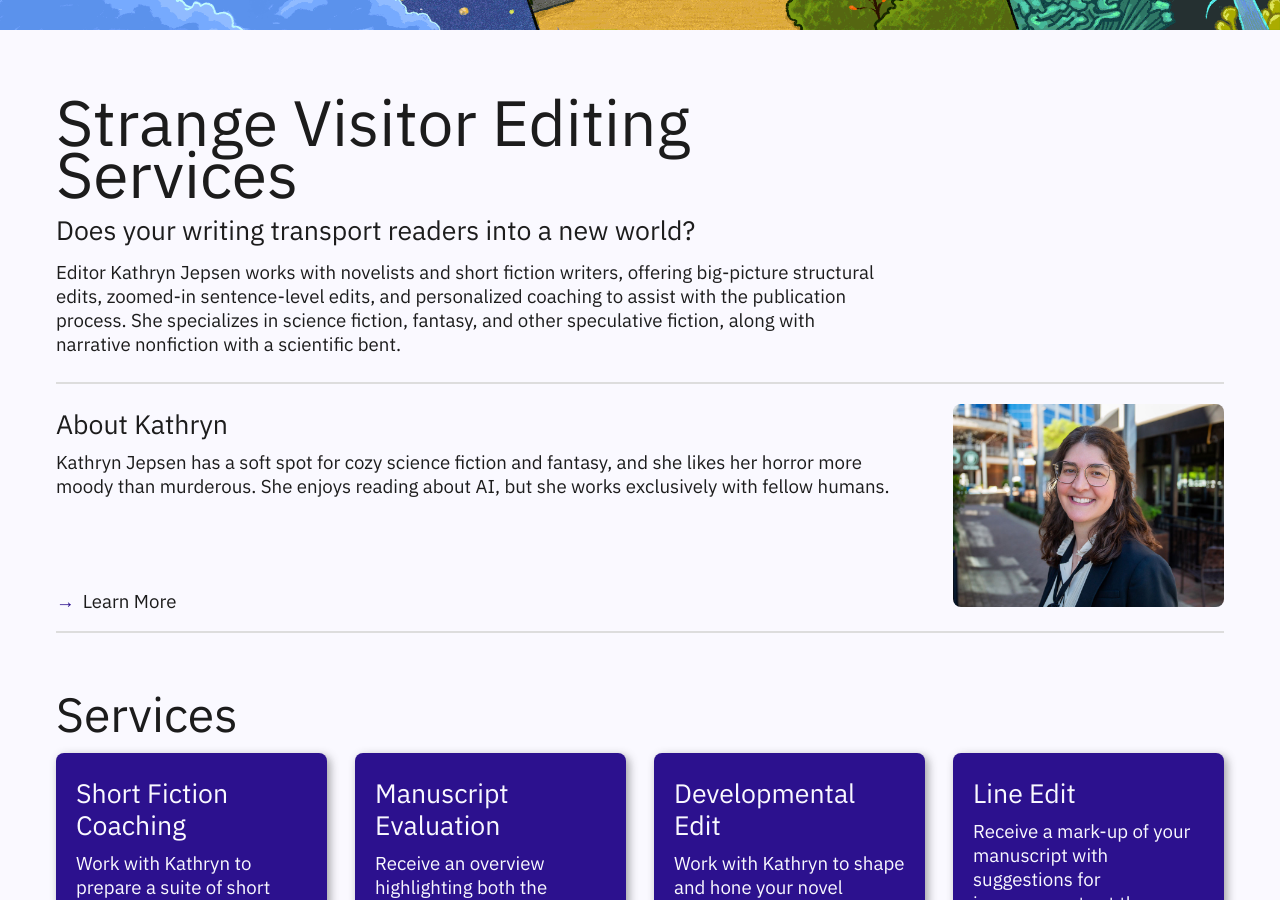
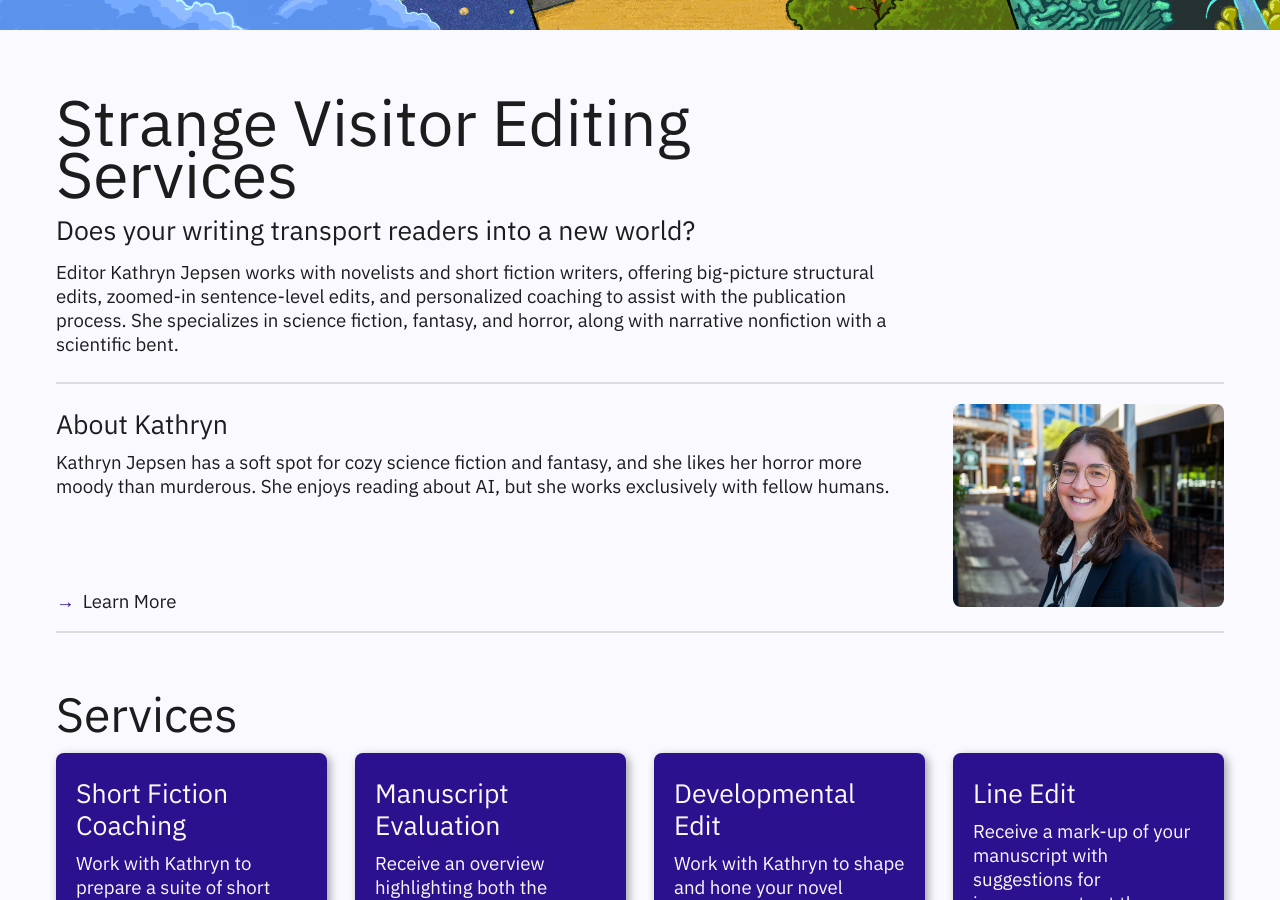
Before and after one commit to kgrimSV/Strange_Visitor, a Jekyll site: the page built from index.md, in a window 1280 px wide and 900 px high, scrolled down 663 px. Built offline with Jekyll 4.4.1, drawn with Linux system fonts in a browser that asks for light colours; some web fonts are replaced.

Commit message:
Update index.md

```diff
--- a/index.md
+++ b/index.md
@@ -5,4 +5,4 @@
 ---
 
 
-Editor Kathryn Jepsen works with novelists and short fiction writers, offering big-picture structural edits, zoomed-in sentence-level edits, and personalized coaching to assist with the publication process. She specializes in science fiction, fantasy, and other speculative fiction, along with narrative nonfiction with a scientific bent.
+Editor Kathryn Jepsen works with novelists and short fiction writers, offering big-picture structural edits, zoomed-in sentence-level edits, and personalized coaching to assist with the publication process. She specializes in science fiction, fantasy, and horror, along with narrative nonfiction with a scientific bent.
```
